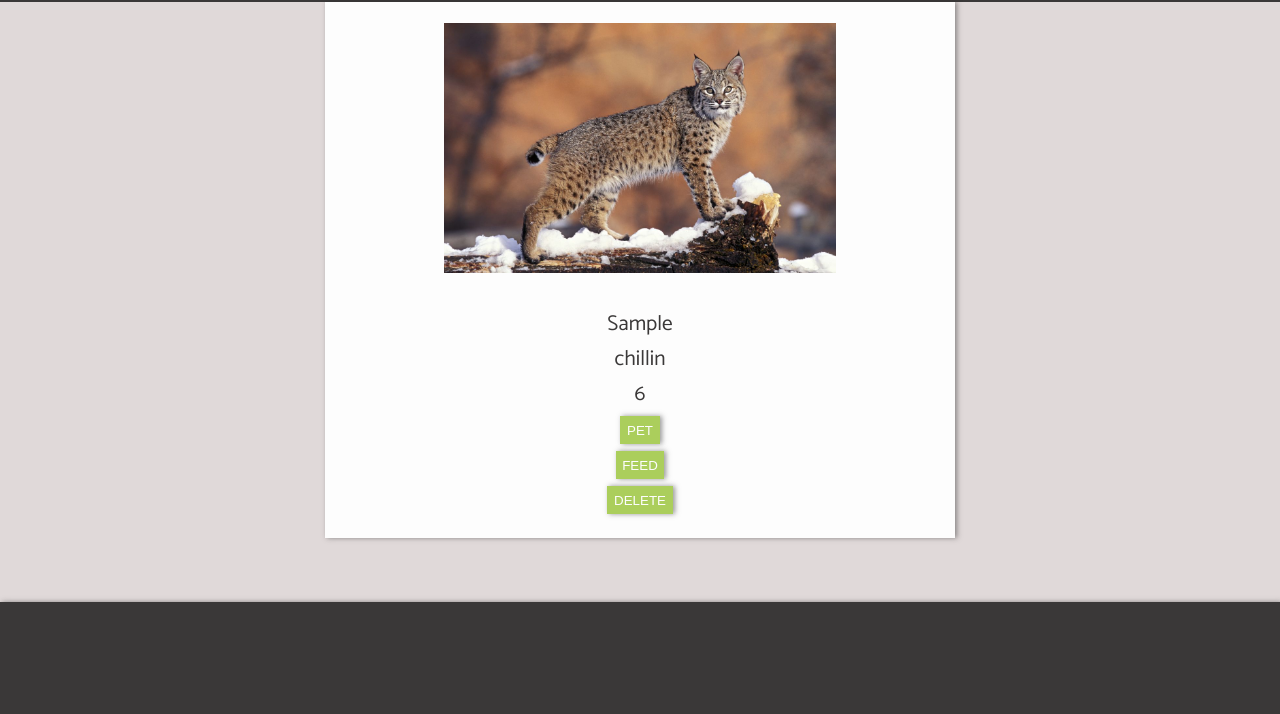
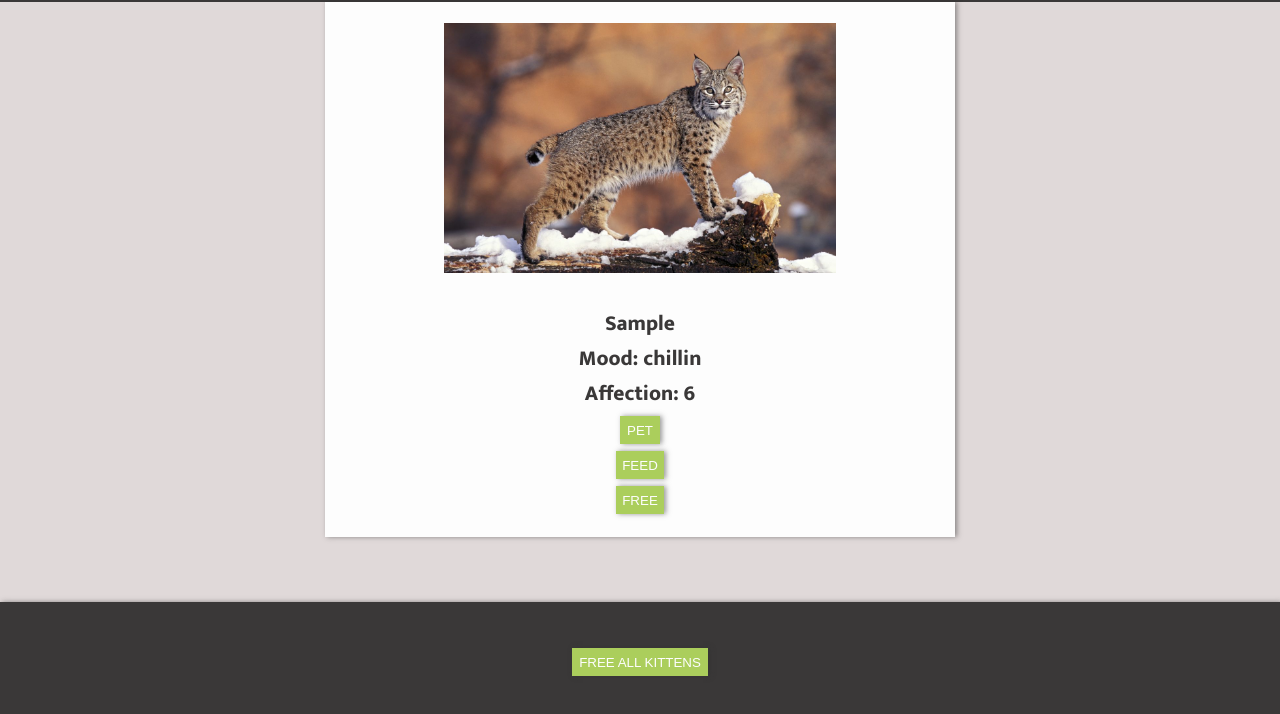
Before and after one commit to AustinDye/moody-kittens-app, a plain HTML site: page index.html in a window 1280 px wide. Both pictures are taken after typing "Sample" into the empty fields and a click on the button "/ᐠ｡ꞈ｡ᐟ\". Shown: the part 78-792 px from the top of the page. Drawn offline with Linux system fonts and the light colour scheme.

Commit message:
v1 on the correct account

```diff
--- a/app.js
+++ b/app.js
@@ -2,17 +2,6 @@ let kittens = []
 
 const kittenImg = "tcRRB2kUirfj7odKakeYPP-1200-80.jpg"
 const kittenAngy = "angrykitty.jpg"
-
-
-/**
- *
- *multi use random number generator w/decimal placement adjustment
- * ie 1, 10 , 100, 1000 in the place of 'max' when the function is called
- */
-function getRandomInt(max) {
-    Math.floor(Math.random() * max)
-}
-
 
 /**
  * Called when submitting the new Kitten Form
@@ -35,7 +24,6 @@ function addKitten(event)   {
     }
 
     let n = kittens.find(k=>k.name == form.name.value)
-    console.log(n)
     if (!n)
     {
         kittens.push(kitten)
@@ -59,11 +47,11 @@ function removeKitten(id) {
 
 }
 
-
 /**
  * Converts the kittens array to a JSON string then
  * Saves the string to localstorage at the key kittens
  */
+
 function saveKittens()  {
     window.localStorage.setItem("kittens", JSON.stringify(kittens))
 }
@@ -73,6 +61,7 @@ function saveKittens()  {
  * then parses the JSON string into an array. Finally sets
  * the kittens array to the retrieved array
  */
+
 function loadKittens()  {
     let storedKittens = JSON.parse(window.localStorage.getItem("kittens"))
     if (storedKittens)  {
@@ -84,6 +73,7 @@ function loadKittens()  {
 /**
  * Draw all of the kittens to the kittens element
  */
+
 function drawKittens()  {
     let template = ""
 
@@ -97,15 +87,15 @@ function drawKittens()  {
 
         <p1 id="${k.name}">${k.name}</p1>
         <br>
-        <p2 id="${k.mood}">${k.mood}</p2>
+        <p2 id="${k.mood}">Mood: ${k.mood}</p2>
         <br>
-        <p3 id="${k.affection}">${k.affection}</p3>
+        <p3 id="${k.affection}">Affection: ${k.affection}</p3>
           <br>
-          <button  onclick="pet('${k.id}')">pet</button>
+          <button  onclick="pet('${k.id}')">Pet</button>
           <br>
-          <button onclick="feed('${k.id}')">feed</button>
+          <button onclick="feed('${k.id}')">Feed</button>
           <br>
-          <button onclick="removeKitten('${k.id}')">delete</button>
+          <button onclick="removeKitten('${k.id}')">Free</button>
         </div>
       </div>
       `
@@ -113,22 +103,17 @@ function drawKittens()  {
     document.getElementById("kittens").innerHTML = template
 }
 
-
-
-
 /**
  * Find the kitten in the array by its id
  * @param {string} id
  * @return {Kitten}
  */
+
 function findKittenById(id) {
+    let found =kittens.find(k =>k.id == id)
 
-    let found =kittens.find(k =>k.id == id)
     return found
 
-}
-function showMe(){
-    let kitten =findKittenById(id)
 }
 
 /**
@@ -139,10 +124,10 @@ function showMe(){
  * otherwise decrease the affection
  * @param {string} id
  */
+
 function pet(id) {
     let kitten = findKittenById(id)
     let petAttempt= Math.random()
-
 
     if (petAttempt >= .6){
         kitten.affection +=1
@@ -164,7 +149,9 @@ function pet(id) {
  */
 function feed(id) {
     let kitten = findKittenById(id)
+
     kitten.affection += 1
+
     setKittenMood(kitten)
     saveKittens()
     drawKittens()
@@ -201,25 +188,10 @@ function setKittenMood(kitten) {
  */
 function clearKittens() {
     kittens = []
+
     saveKittens()
-    getStarted()
+    drawKittens()
 }
-
-/**
- * Removes the welcome content and should probably draw the
- * list of kittens to the page. Good Luck
- */
-function getStarted() {
-  document.getElementById("welcome").remove();
-
-}
-
-function checkStarted() {
-    if (kittens.length) {
-      document.getElementById("welcome").firstElementChild.innerHTML += `<button class="btn-cancel" onclick="clearKittens()">Clear ${kittens.length} Kittens</button>`
-    }
-}
-
 
 // --------------------------------------------- No Changes below this line are needed
 
@@ -227,7 +199,6 @@ function checkStarted() {
  * Defines the Properties of a Kitten
  * @typedef {{name: string, mood: string, affection: number}} Kitten
  */
-
 
 /**
  * Used to generate a random string id for mocked
--- a/index.html
+++ b/index.html
@@ -7,7 +7,9 @@
   <meta http-equiv="X-UA-Compatible" content="ie=edge">
   <title>Moody Kittens | CodeWorks</title>
   <link rel="shortcut icon" href="moody-logo.png" type="image/x-icon">
-  <link href="https://fonts.googleapis.com/css?family=Catamaran&display=swap" rel="stylesheet">
+  <link rel="preconnect" href="https://fonts.googleapis.com">
+  <link rel="preconnect" href="https://fonts.gstatic.com" crossorigin>
+  <link href="https://fonts.googleapis.com/css2?family=Mukta:wght@800&family=Open+Sans:wght@500&display=swap" rel="stylesheet">
   <link rel="stylesheet" href="style.css">
 </head>
 
@@ -29,7 +31,7 @@
     </div>
   </main>
   <footer class="card bg-dark text-light p-2 d-flex align-items-center justify-content-center">
-
+  <button onclick="clearKittens()">Free All Kittens</button>
   </footer>
 
   <script src="app.js"></script>
--- a/style.css
+++ b/style.css
@@ -22,7 +22,7 @@ body{
     margin: 0;
     padding: 0;
     height: 100%;
-  font-family: 'Catamaran', sans-serif;
+    font-family: 'Mukta', sans-serif;
   }
 
   header{
```
Lines whose indentation alone changed are shown as unchanged.
